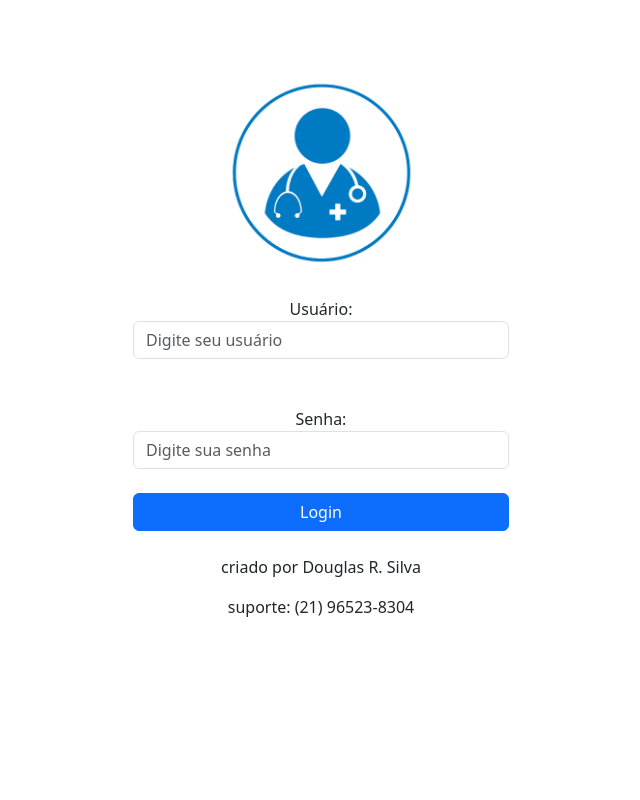
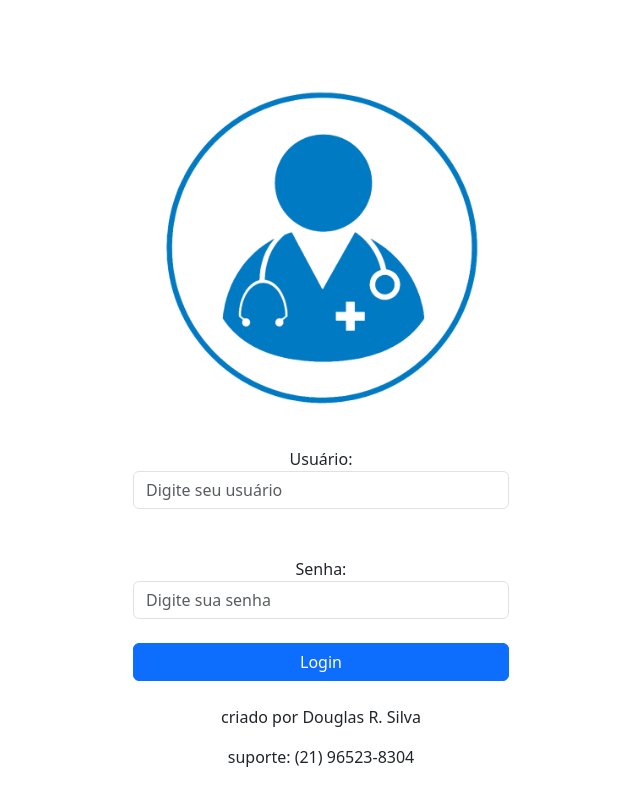
Before and after one commit to douglasinforj/clinica_api_react, a React (Create React App) app: page /login in a window 1280 px wide. Shown: the whole page, without its empty margins (319-959 px from the left). Built offline with nearby package versions, Linux system fonts and the light colour scheme.

Commit message:
Troca de Logo

```diff
--- a/src/components/Login.jsx
+++ b/src/components/Login.jsx
@@ -28,7 +28,7 @@ const Login = () => {
         <div className='container'>
           <div className='row justify-content-center mt-5'>
             <div className='col-12 col-md-6 col-lg-4 text-center'>
-              <img src='/images/logo.png' alt='Logo' className='img-fluid mb-4' style={{ maxWidth: '200px', marginTop: '25px' }} />
+              <img src='/images/logo.png' alt='Logo' className='img-fluid mb-4' style={{ maxWidth: '350px', marginTop: '25px' }} />
               <br></br>
 
               <form onSubmit={handleSubmit}>
```
